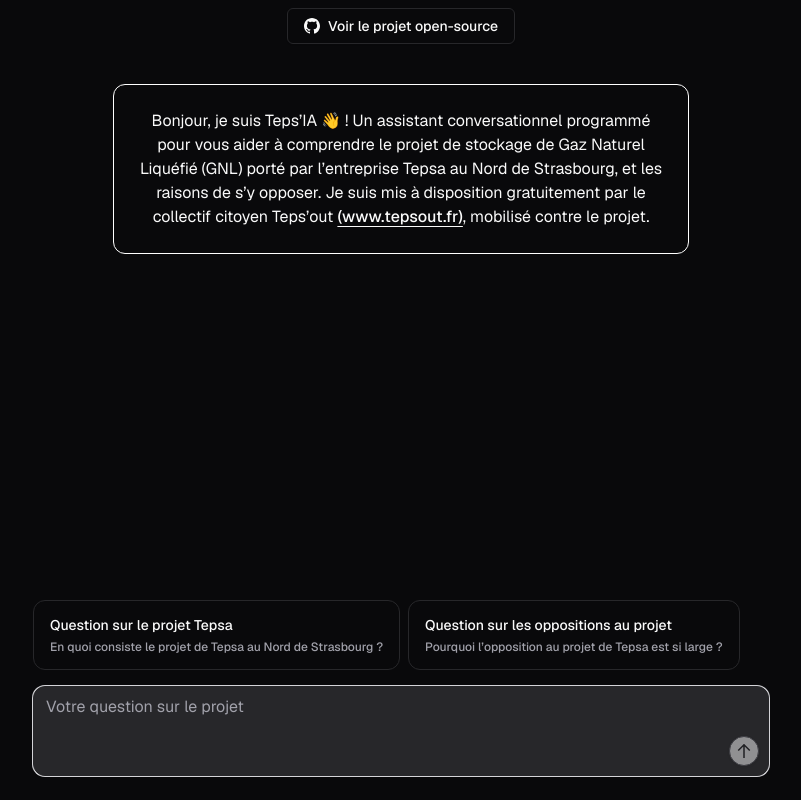
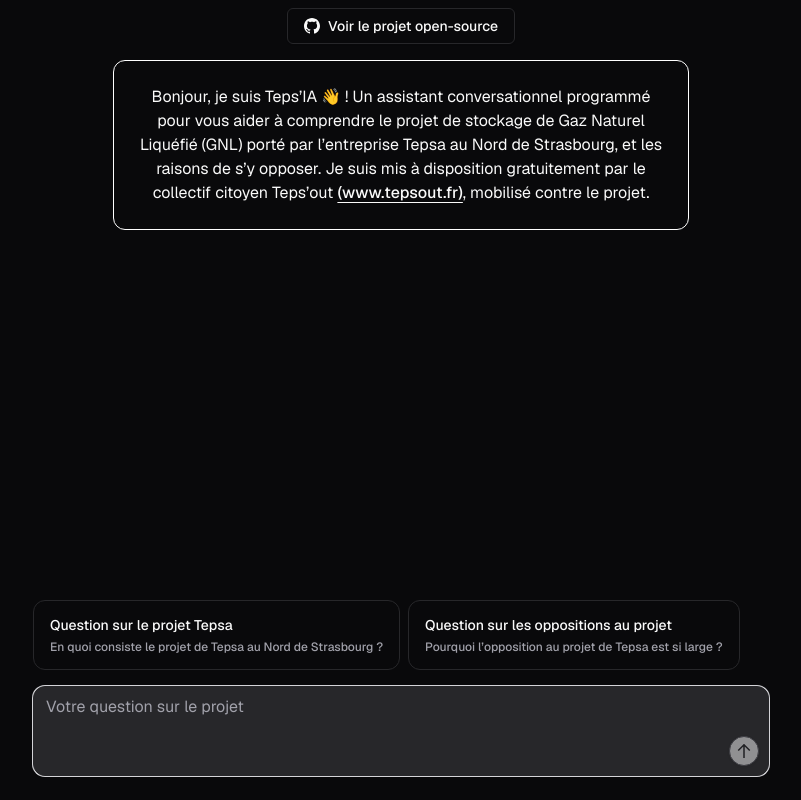
Before and after one commit to Zering-Max/tepsia-chatbot, a Next.js app: page / in a window 1280 px wide. Shown: the whole page, without its empty margins (239-1040 px from the left). Built offline with nearby package versions, Linux system fonts and the light colour scheme.

Commit message:
add link project + environment variable + style ajustement

```diff
--- a/components/chat.tsx
+++ b/components/chat.tsx
@@ -43,7 +43,7 @@ export function Chat() {
       {messages.length > 0 && <SourcesDisclaimer />}
       <div
         ref={messagesContainerRef}
-        className="flex flex-col min-w-0 gap-6 flex-1 overflow-y-scroll pt-4"
+        className="flex flex-col min-w-0 gap-6 flex-1 overflow-y-scroll pt-2"
       >
         {messages.length === 0 && <Overview />}
 
--- a/components/navbar.tsx
+++ b/components/navbar.tsx
@@ -5,9 +5,10 @@ import { GitIcon } from "./icons";
 import Link from "next/link";
 
 export const Navbar = () => {
+  const url = process.env.OPEN_SOURCE_URL
   return (
-    <div className="sm:px-2 sm:pt-2 md:p-2 flex flex-row gap-2 justify-center">
-      <Link href="https://github.com/vercel-labs/ai-sdk-preview-python-streaming">
+    <div className="p-2 flex flex-row gap-2 justify-center">
+      <Link href={`${url}`} target="_blank">
         <Button variant="outline">
           <GitIcon /> Voir le projet open-source
         </Button>
--- a/components/overview.tsx
+++ b/components/overview.tsx
@@ -5,7 +5,7 @@ export const Overview = () => {
   return (
     <motion.div
       key="overview"
-      className="max-w-3xl mx-auto md:mt-4"
+      className="max-w-3xl mx-auto"
       initial={{ opacity: 0, scale: 0.98 }}
       animate={{ opacity: 1, scale: 1 }}
       exit={{ opacity: 0, scale: 0.98 }}
--- a/components/sources-disclaimer.tsx
+++ b/components/sources-disclaimer.tsx
@@ -6,7 +6,7 @@ export const SourcesDisclaimer = () => {
   return (
     <motion.div
       key="sources-disclaimer"
-      className="max-w-3xl mx-auto mb-4"
+      className="max-w-3xl mx-auto mb-4 mt-2"
       initial={{ opacity: 0, scale: 0.98 }}
       animate={{ opacity: 1, scale: 1 }}
       exit={{ opacity: 0, scale: 0.98 }}
```
